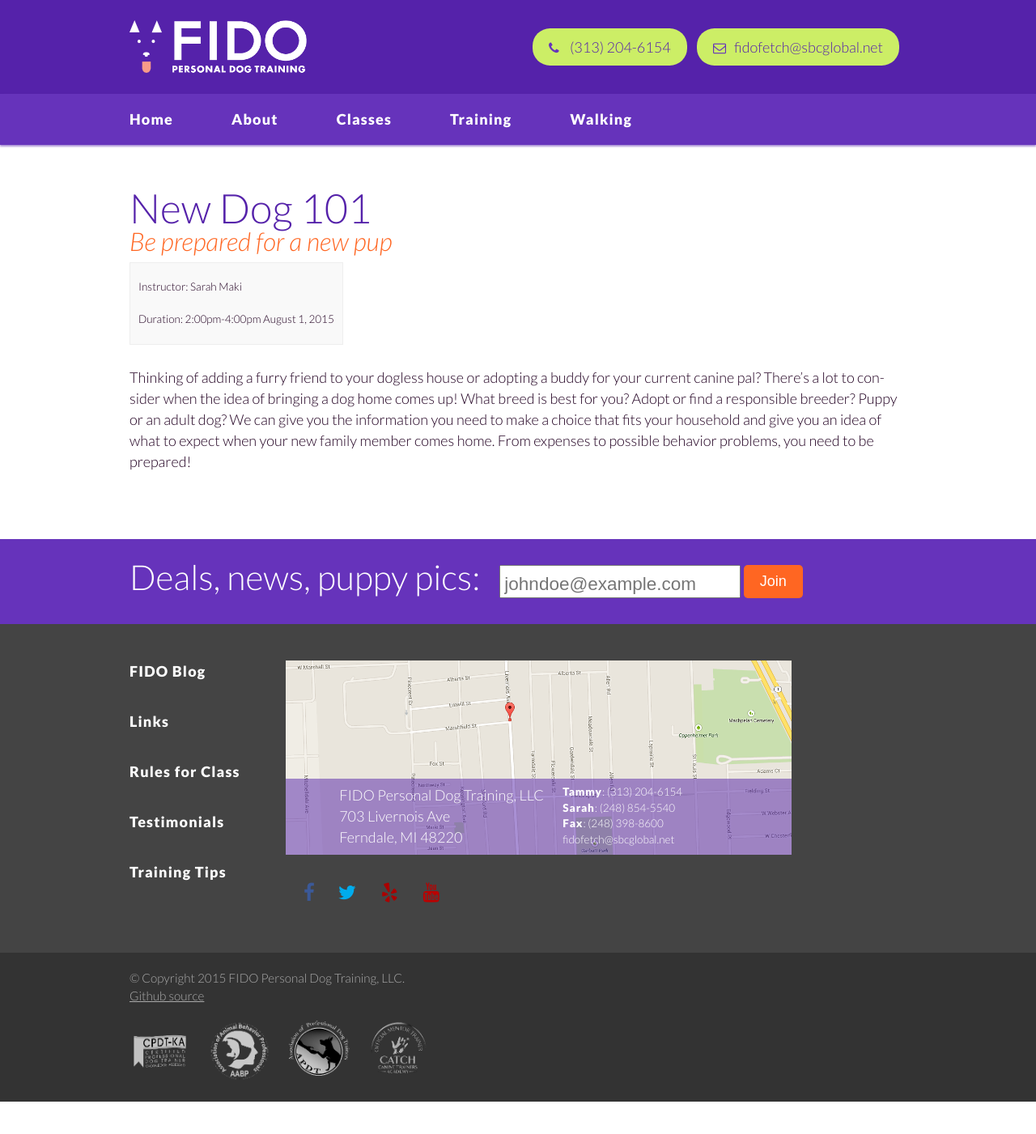
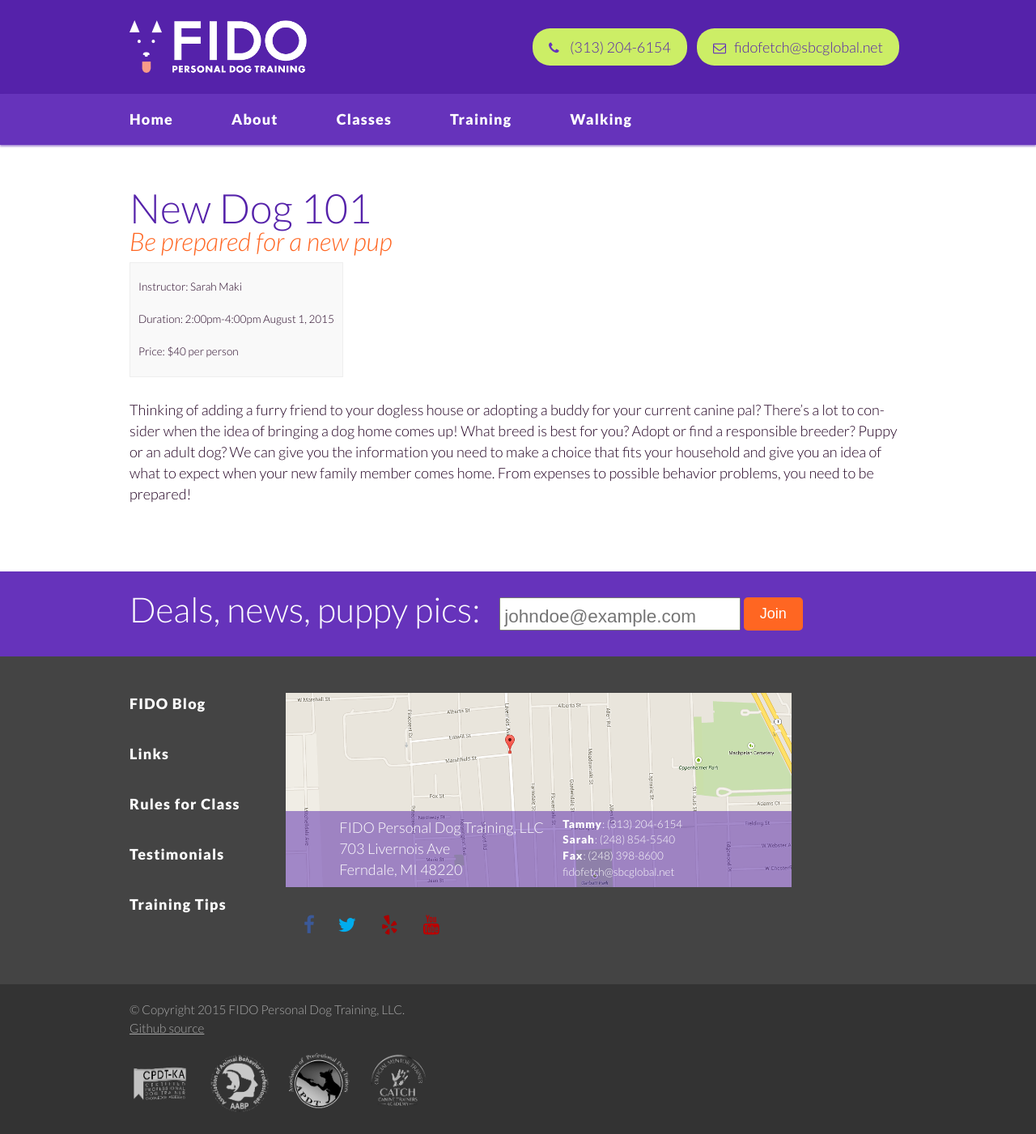
Before and after one commit to fidodogtraining/fidodogtraining.github.io, a Jekyll site: the page built from _classes/seminars/new-dog-101.md, in a window 1280 px wide. Shown: the whole page at 81% size. Built offline with Jekyll 4.4.1, drawn with Linux system fonts in a browser that asks for light colours; Markdown is read by kramdown in place of the engine named in the settings; before the commit the page ends 1361 px from its top, so only the background shows below that.

Commit message:
Update new-dog-101.md

```diff
--- a/_classes/seminars/new-dog-101.md
+++ b/_classes/seminars/new-dog-101.md
@@ -3,7 +3,7 @@
 tagline: "Be prepared for a new pup"
 trainer: Sarah Maki
 duration: "2:00pm-4:00pm August 1, 2015"
-Price: "$40 per person"
+price: "$40 per person"
 ---
 
 Thinking of adding a furry friend to your dogless house or adopting a buddy for your
```
